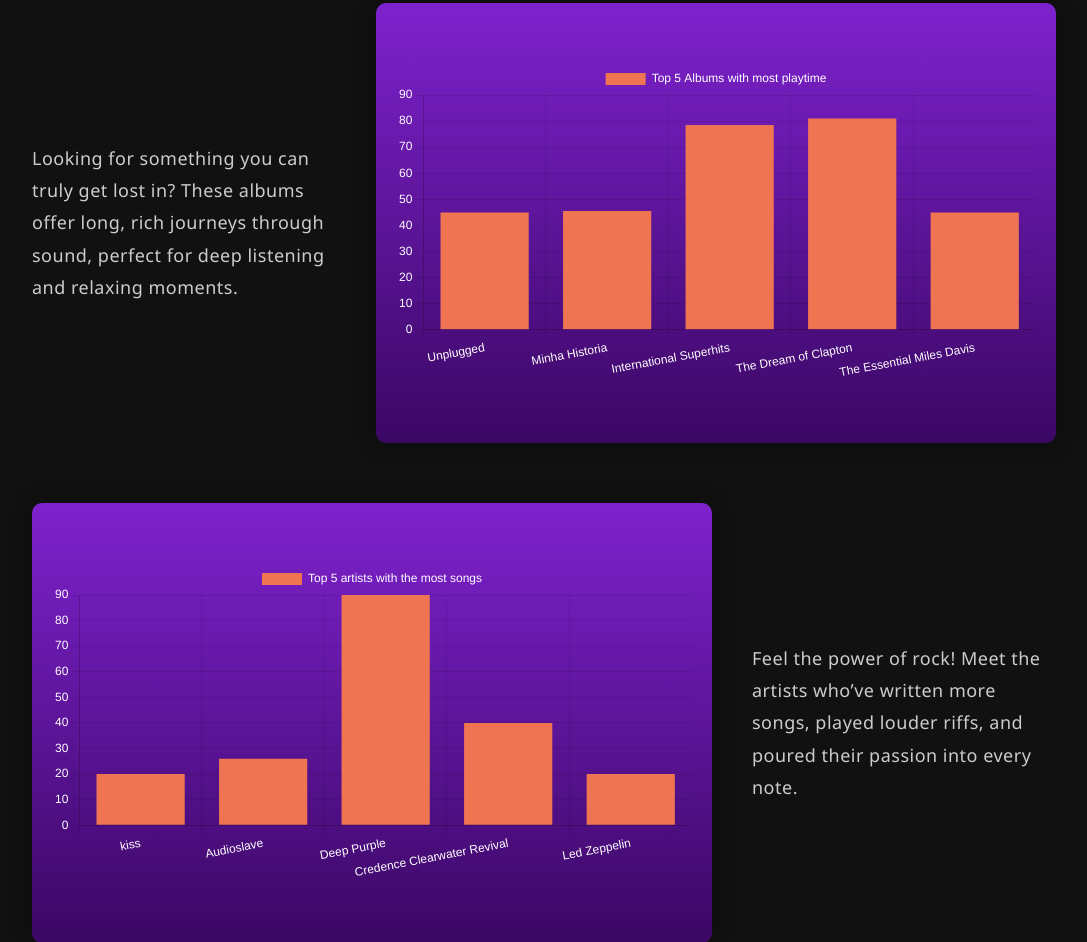
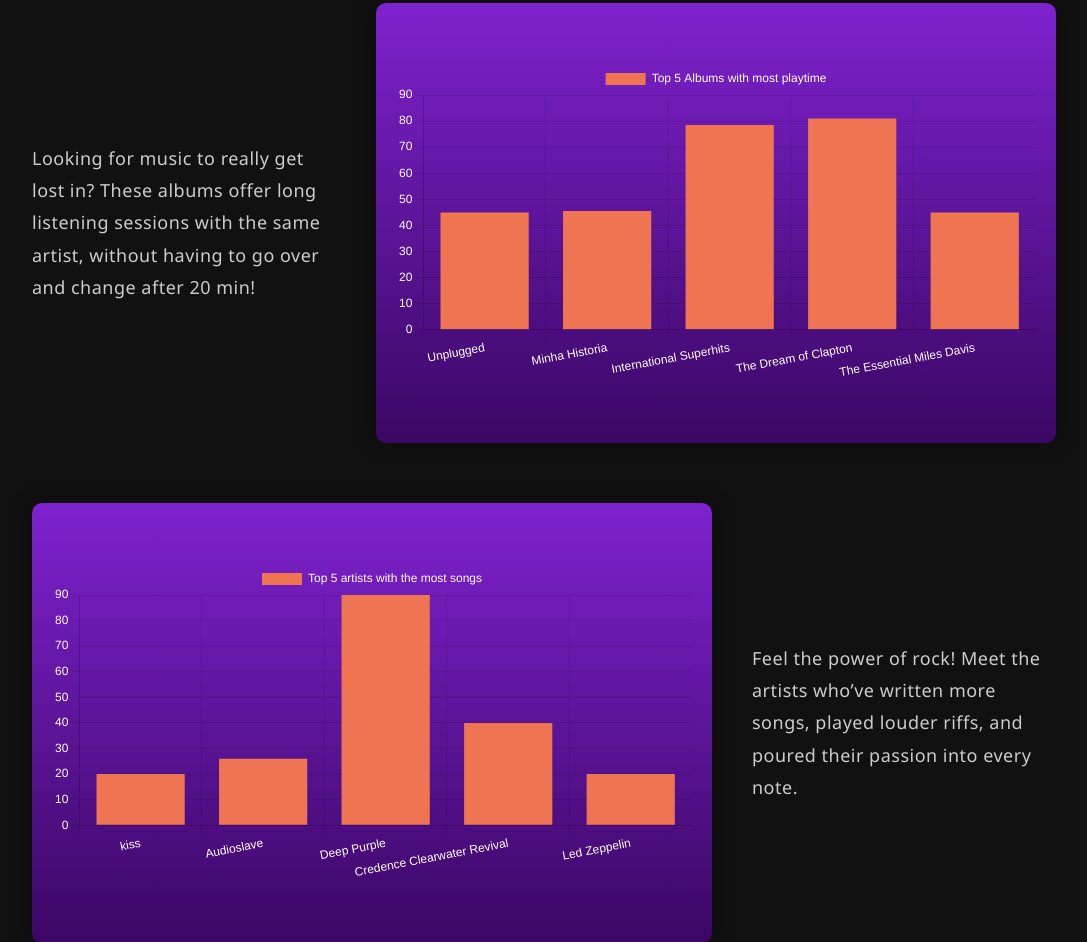
Before and after one commit to Shadowdancer0901/portfolio-4, a website: page index.html in a window 1280 px wide. Shown: the part 1310-2252 px from the top of the page, without its empty margins (96-1183 px from the left). Drawn offline with nearby package versions, Linux system fonts and the light colour scheme.

Commit message:
it fucking works

```diff
--- a/index.html
+++ b/index.html
@@ -21,7 +21,7 @@
     <a href="#" class="login-btn">Log in</a>
 </header>
 
-
+<!--Search bar -->
 <section class="search-section">
     <label for="search">Search:</label>
     <input id="search" type="text" placeholder="Search for music, artists or albums...">
@@ -52,7 +52,7 @@
     <!-- 3. Top 5 albums -->
     <section class="content-row">
         <div class="text">
-            <p>Looking for something you can truly get lost in? These albums offer long, rich journeys through sound, perfect for deep listening and relaxing moments.</p>
+            <p>Looking for music to really get lost in? These albums offer long listening sessions with the same artist, without having to go over and change after 20 min!</p>
         </div>
         <div class="content-box" id="chartAlbums">
             <canvas id="chart3"></canvas>
```
